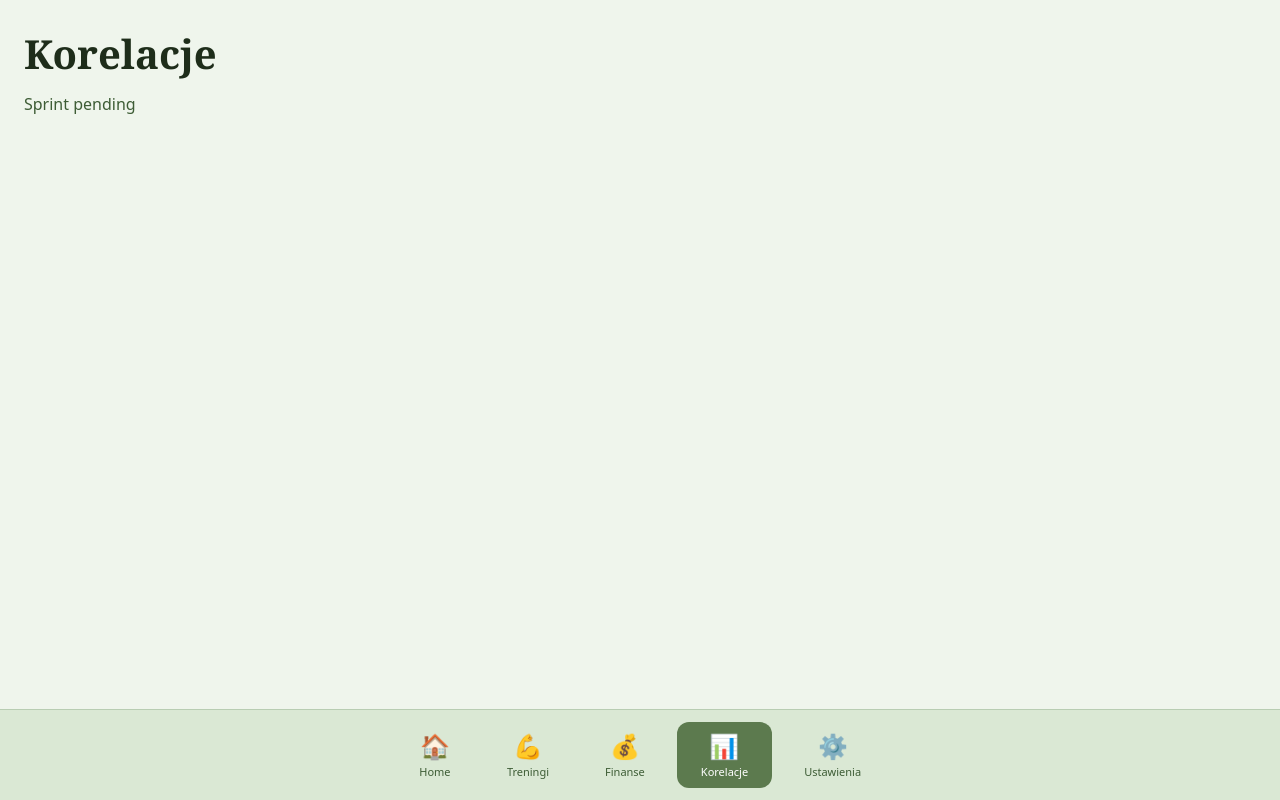
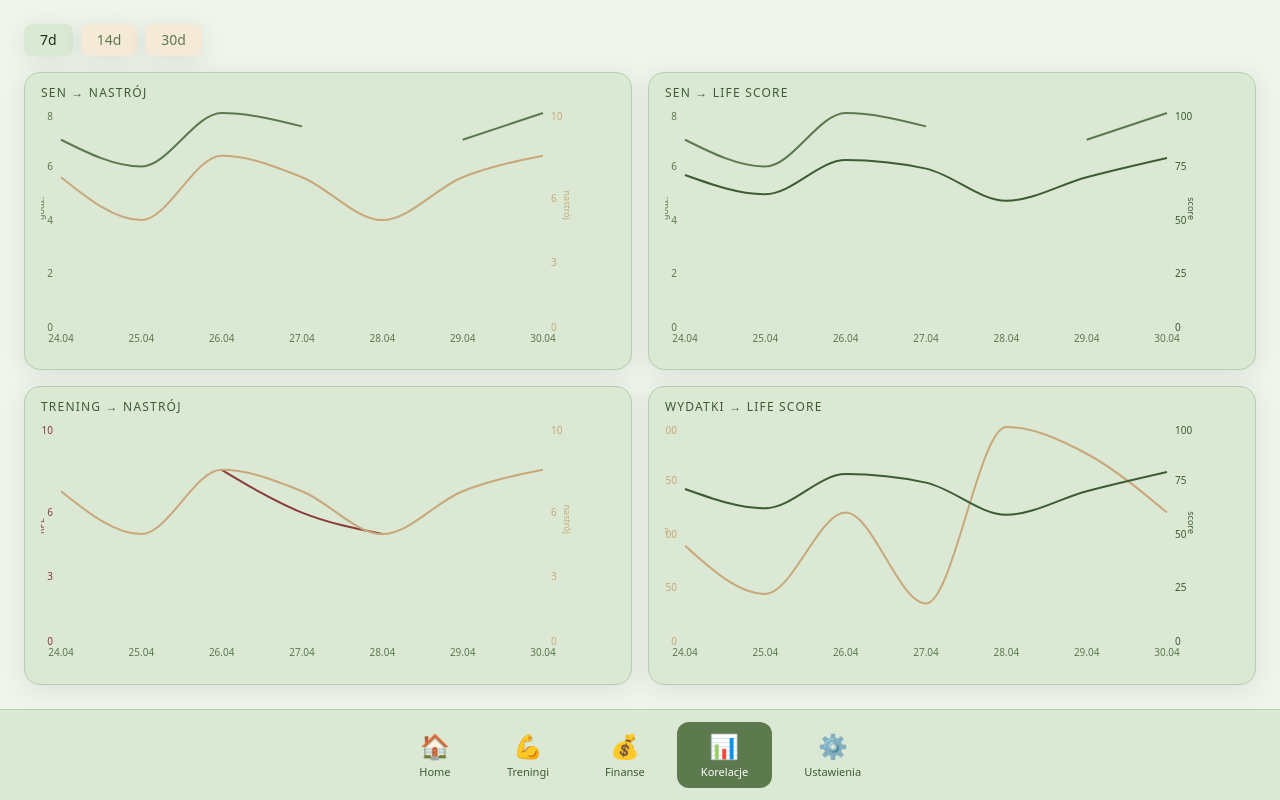
Before and after one commit to bartohehe/LifeOS, a Next.js app in the folder dashboard/: page /dashboard/correlations in a window 1280 px wide. Built offline with nearby package versions, Linux system fonts and the light colour scheme.

Commit message:
feat: correlations page — 2x2 dual-line charts with range selector

```diff
--- a/dashboard/app/dashboard/correlations/page.tsx
+++ b/dashboard/app/dashboard/correlations/page.tsx
@@ -1,3 +1,199 @@
+'use client'
+import { useState } from 'react'
+import {
+  ResponsiveContainer,
+  ComposedChart,
+  Line,
+  XAxis,
+  YAxis,
+  Tooltip,
+} from 'recharts'
+import useCorrelations from '@/hooks/useCorrelations'
+
+// ── Helpers ──────────────────────────────────────────────────────────────────
+
+function formatDate(dateStr: string): string {
+  const d = new Date(dateStr + 'T00:00:00')
+  const dd = String(d.getDate()).padStart(2, '0')
+  const mm = String(d.getMonth() + 1).padStart(2, '0')
+  return `${dd}.${mm}`
+}
+
+// ── Sub-component: one dual-line chart card ───────────────────────────────────
+
+interface ChartCardProps {
+  title: string
+  data: Record<string, unknown>[]
+  leftKey: string
+  leftColor: string
+  leftLabel: string
+  leftDomain?: [number | string, number | string]
+  rightKey: string
+  rightColor: string
+  rightLabel: string
+  rightDomain?: [number | string, number | string]
+  currencyKey?: string   // whichever dataKey should render as PLN in the tooltip
+}
+
+function ChartCard({
+  title,
+  data,
+  leftKey,
+  leftColor,
+  leftLabel,
+  leftDomain,
+  rightKey,
+  rightColor,
+  rightLabel,
+  rightDomain,
+  currencyKey,
+}: ChartCardProps) {
+  return (
+    <div className="card-green px-4 py-3 flex flex-col gap-2" style={{ minWidth: 0 }}>
+      <span className="text-[#3D5C35] text-xs uppercase tracking-widest">{title}</span>
+      <div style={{ flex: 1, minHeight: 0, overflow: 'hidden' }}>
+        <ResponsiveContainer width="100%" height="100%">
+          <ComposedChart data={data} margin={{ top: 4, right: 36, left: -12, bottom: 0 }}>
+            <XAxis
+              dataKey="date"
+              tickFormatter={formatDate}
+              tick={{ fontSize: 10, fill: '#5C7A4E' }}
+              axisLine={false}
+              tickLine={false}
+            />
+            <YAxis
+              yAxisId="left"
+              orientation="left"
+              domain={leftDomain}
+              tick={{ fontSize: 10, fill: leftColor }}
+              axisLine={false}
+              tickLine={false}
+              width={32}
+              label={{ value: leftLabel, angle: -90, position: 'insideLeft', offset: 12, style: { fontSize: 9, fill: leftColor } }}
+            />
+            <YAxis
+              yAxisId="right"
+              orientation="right"
+              domain={rightDomain}
+              tick={{ fontSize: 10, fill: rightColor }}
+              axisLine={false}
+              tickLine={false}
+              width={36}
+              label={{ value: rightLabel, angle: 90, position: 'insideRight', offset: 12, style: { fontSize: 9, fill: rightColor } }}
+            />
+            <Tooltip
+              contentStyle={{ background: '#EFF5EC', border: '1px solid #DAE8D4', borderRadius: 8, fontSize: 11 }}
+              formatter={(value: string | number, name: string | number) => {
+                if (currencyKey && name === currencyKey) {
+                  return [`${Number(value).toLocaleString('pl-PL')} zł`, String(name)]
+                }
+                return [String(value), String(name)]
+              }}
+            />
+            <Line
+              yAxisId="left"
+              type="monotone"
+              dataKey={leftKey}
+              stroke={leftColor}
+              strokeWidth={2}
+              dot={false}
+              connectNulls={false}
+            />
+            <Line
+              yAxisId="right"
+              type="monotone"
+              dataKey={rightKey}
+              stroke={rightColor}
+              strokeWidth={2}
+              dot={false}
+              connectNulls={false}
+            />
+          </ComposedChart>
+        </ResponsiveContainer>
+      </div>
+    </div>
+  )
+}
+
+// ── Page ─────────────────────────────────────────────────────────────────────
+
+const RANGE_OPTIONS: Array<7 | 14 | 30> = [7, 14, 30]
+
 export default function CorrelationsPage() {
-  return <div className="p-6"><h1 className="text-[40px] font-bold" style={{ fontFamily: 'Georgia, serif' }}>Korelacje</h1><p className="text-[#3D5C35] mt-2">Sprint pending</p></div>
+  const [days, setDays] = useState<7 | 14 | 30>(7)
+  const { data } = useCorrelations(days)
+
+  // Recharts requires plain objects — CorrelationEntry satisfies this
+  const chartData = data as unknown as Record<string, unknown>[]
+
+  return (
+    <div
+      className="w-full h-full flex flex-col gap-4"
+      style={{ background: '#EFF5EC', padding: 24 }}
+    >
+      {/* Range selector */}
+      <div className="flex gap-2">
+        {RANGE_OPTIONS.map(opt => (
+          <button
+            key={opt}
+            onClick={() => setDays(opt)}
+            className={opt === days ? 'card-green px-4 py-1.5 text-sm font-medium text-[#1E2D1A]' : 'card-beige px-4 py-1.5 text-sm text-[#5C7A4E]'}
+            style={{ borderRadius: 8, border: 'none', cursor: 'pointer' }}
+          >
+            {opt}d
+          </button>
+        ))}
+      </div>
+
+      {/* 2×2 chart grid */}
+      <div className="grid grid-cols-2 gap-4 flex-1" style={{ minHeight: 0 }}>
+        <ChartCard
+          title="Sen → Nastrój"
+          data={chartData}
+          leftKey="sleep_hours"
+          leftColor="#5C7A4E"
+          leftLabel="godz."
+          rightKey="mood"
+          rightColor="#C8A87A"
+          rightLabel="nastrój"
+          rightDomain={[0, 10]}
+        />
+        <ChartCard
+          title="Sen → Life Score"
+          data={chartData}
+          leftKey="sleep_hours"
+          leftColor="#5C7A4E"
+          leftLabel="godz."
+          rightKey="life_score"
+          rightColor="#3D5C35"
+          rightLabel="score"
+          rightDomain={[0, 100]}
+        />
+        <ChartCard
+          title="Trening → Nastrój"
+          data={chartData}
+          leftKey="workout_rpe"
+          leftColor="#8B3A3A"
+          leftLabel="RPE"
+          leftDomain={[0, 10]}
+          rightKey="mood"
+          rightColor="#C8A87A"
+          rightLabel="nastrój"
+          rightDomain={[0, 10]}
+        />
+        <ChartCard
+          title="Wydatki → Life Score"
+          data={chartData}
+          leftKey="daily_spend"
+          leftColor="#C8A87A"
+          leftLabel="zł"
+          rightKey="life_score"
+          rightColor="#3D5C35"
+          rightLabel="score"
+          rightDomain={[0, 100]}
+          currencyKey="daily_spend"
+        />
+      </div>
+    </div>
+  )
 }
```
